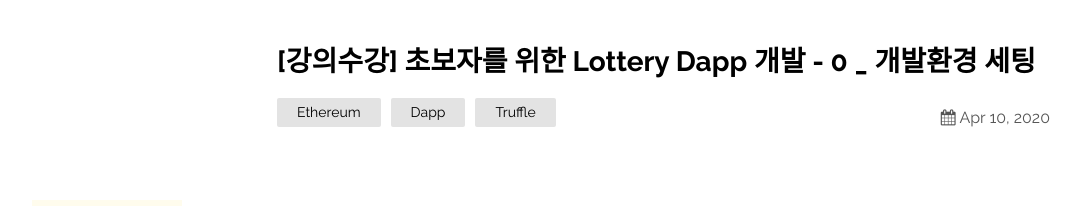
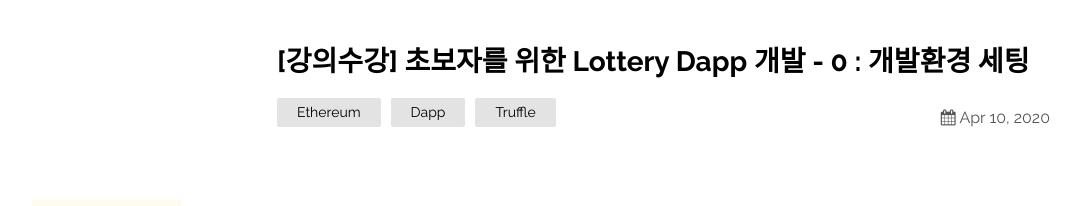
Before and after one commit to jhhhj1002/jhhhj1002.github.io, a Jekyll site: the page built from _posts/2020-04-11-Lottery-Dapp-01.markdown, in a window 1280 px wide and 900 px high. Shown: the top 206 px of the window, without its empty margins (78-1159 px from the left). Built offline with Jekyll 4.4.1, drawn with Linux system fonts in a browser that asks for light colours.

```diff
--- a/_posts/2020-04-11-Lottery-Dapp-01.markdown
+++ b/_posts/2020-04-11-Lottery-Dapp-01.markdown
@@ -1,6 +1,6 @@
 ---
 layout: post
-title:  "[강의수강] 초보자를 위한 Lottery Dapp 개발 - 0 _ 개발환경 세팅"
+title:  "[강의수강] 초보자를 위한 Lottery Dapp 개발 - 0 : 개발환경 세팅"
 excerpt: "인프런 강의 - Ethereum 실전! 초보자를 위한 Lottery Dapp 개발 : Dapp 개발환경 세팅"
 date:   2020-04-10 13:38:36 +0530
 categories: Ethereum Dapp Truffle
```
